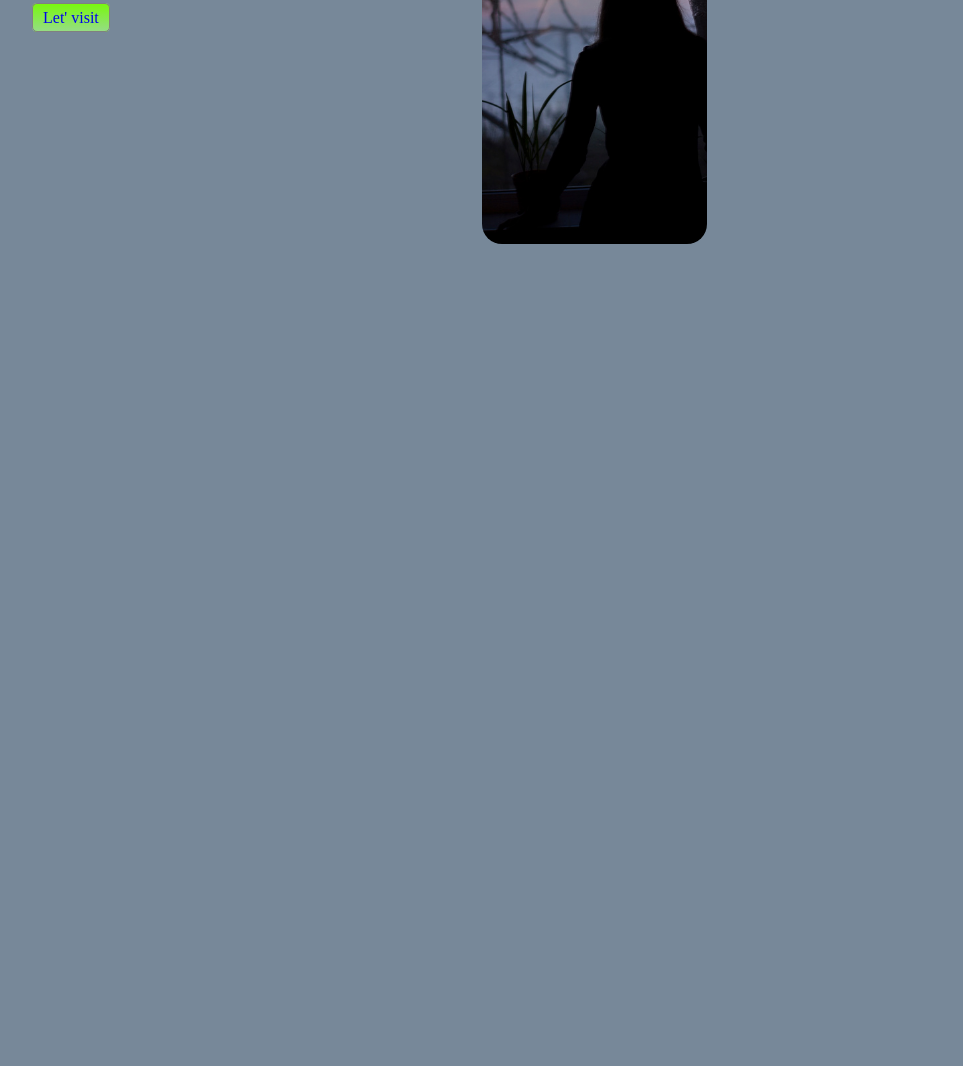
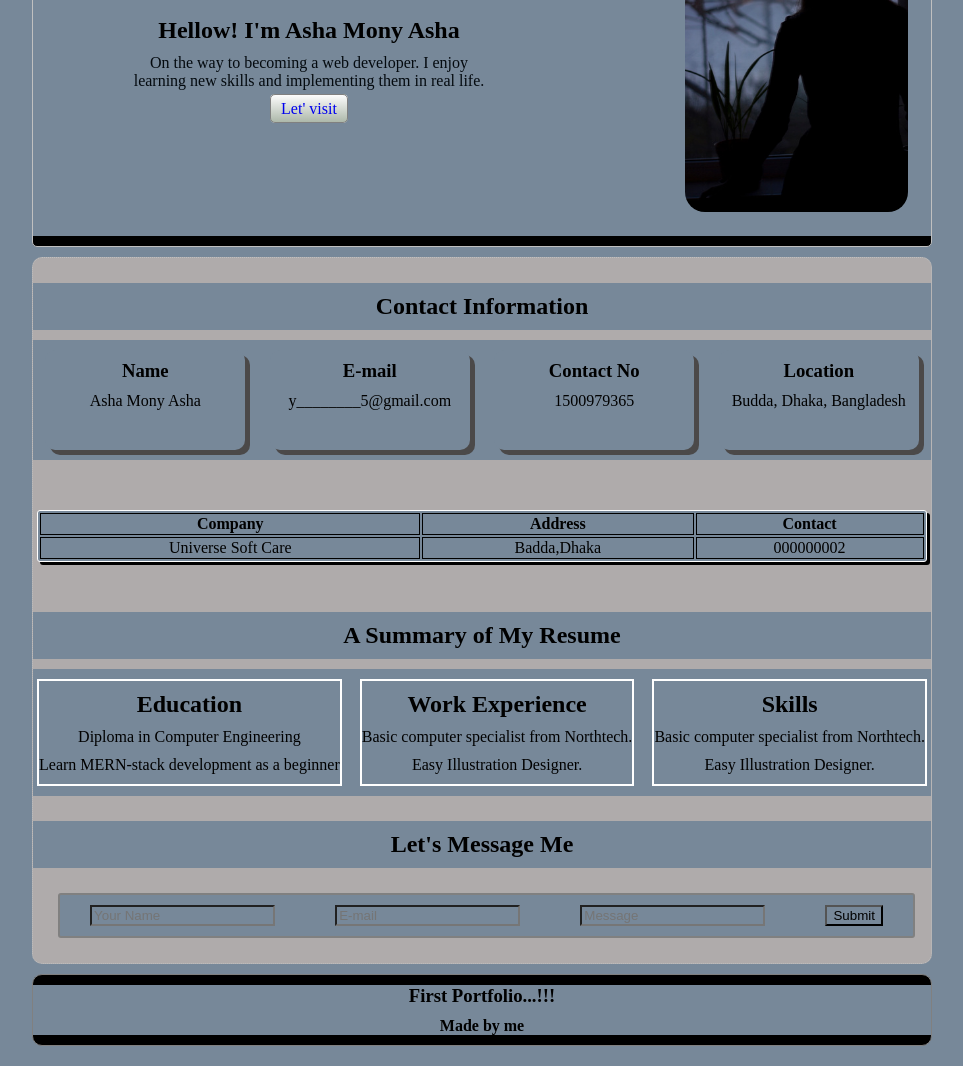
Before and after one commit to Asha-mony/portfolio, a plain HTML site: page index.html in a window 1280 px wide. Shown: the part 174-1240 px from the top of the page, without its empty margins (158-1121 px from the left). Before the commit the page ends 800 px from the top, so only its background shows below. Drawn offline with Linux system fonts and the light colour scheme.

Commit message:
portfolio done

```diff
--- a/index.html
+++ b/index.html
@@ -7,10 +7,10 @@
     <link rel="stylesheet" href="style.css">
 </head>
 <body>
-    <header>
+    <header id="header">
 
     <div class="container-div">
-        <div class="half">
+        <div class="half1">
             <h2>Hellow! I'm Asha Mony Asha</h2>
             <p class="text-colour">On the way to becoming a web developer. I enjoy learning new skills and implementing them in real life.</p>
             <a class="btn" href="linkedin.com" target="_blank">Let' visit</a>
@@ -20,5 +20,97 @@
         </div>
     </div>
     </header>
+
+    <main id="main">
+        <h2>Contact Information</h2>
+        <div class="container-div1">
+            <div class="item">
+                <h3>Name</h3>
+                <p>Asha Mony Asha</p>
+            </div>
+            <div class="item">
+                <h3>E-mail</h3>
+                <p>y________5@gmail.com</p>
+            </div>
+            <div class="item">
+                <h3>Contact No</h3>
+                <p>1500979365</p>
+            </div>
+            <div class="item">
+                <h3>Location</h3>
+                <p>Budda, Dhaka, Bangladesh</p>
+            </div>
+
+        </div>
+
+        <table id="table">
+            <tr>
+                <th>Company</th>
+                <th>Address</th>
+                <th>Contact</th>
+            </tr>
+            <tr>
+                <td>Universe Soft Care</td>
+                <td>Badda,Dhaka</td>
+                <td>000000002</td>
+            </tr>
+        </table>
+
+        <h2 id="summary">A Summary of My Resume</h2>
+
+        <div class="edu-exe">
+            <div class="education">
+                <h2>Education</h2>
+
+                <div>
+                    <p>Diploma in Computer Engineering</p>
+                </div>
+                <div>
+                    <p>Learn MERN-stack development as a beginner</p>
+                </div>
+            </div>
+            <div class="experience">
+                <h2>Work Experience</h2>
+
+                <div>
+                    <p>Basic computer specialist from Northtech.</p>
+                </div>
+
+                <div>
+                    <p>Easy Illustration Designer.</p>
+                </div>
+
+            </div>
+
+            <div class="skills">
+                <h2>Skills</h2>
+
+                <div>
+                    <p>Basic computer specialist from Northtech.</p>
+                </div>
+
+                <div>
+                    <p>Easy Illustration Designer.</p>
+                </div>
+
+            </div>
+        </div>
+
+        <h2>Let's Message Me</h2>
+            <div id="form">
+                <input type="text" placeholder="Your Name">
+                <input type="email" placeholder="E-mail">
+                <input type="text" placeholder="Message">
+                <input type="button" value="Submit">
+            </div>
+
+    </main>
+
+    <footer id="foot">
+        <div>
+            <h3>First Portfolio...!!!</h3>
+            <h4 id="no">Made by me</h4>
+        </div>
+    </footer>
 </body>
 </html>
--- a/style.css
+++ b/style.css
@@ -1,9 +1,31 @@
 *{
     background-color: lightslategray;
     max-width: 900px;
-    margin: 20px auto;
+    margin: 10px auto;
 }
+
+#header{
+   background-color: black;
+   border: 1px double silver;
+   border-radius: 5px;
+
+}
+
+#main{
+   background-color: rgb(175, 171, 171);
+   border: 1px dotted silver;
+   border-radius: 10px;
+
+}
+
+
+
 .container-div{
+    display: flex;
+    text-align: center;
+}
+
+.container-div1{
     display: flex;
 }
 
@@ -11,20 +33,106 @@
     color: rgb(4, 10, 15);
 }
 
-.half{
+.half1{
     width: 50%;
+    margin-top: 150px;
+    margin-left: 100px;
 }
+
 
 .half img{
     width: 50%;
     border-radius: 20px;
+    margin-left: 200px;
+    margin-right: 30px;
 }
 
 .btn{
     text-decoration: none;
     border: 1px solid gray;
     /*background-color: skyblue;*/
-    background-image: linear-gradient(rgb(120, 248, 15), rgb(149, 221, 132)) ;
+    background-image: linear-gradient(rgb(252, 252, 252), rgb(173, 184, 170)) ;
     padding: 5px 10px;
     border-radius: 5px;
 }
+.item{
+    /*border: 2px solid black;*/
+    width: 200px;
+    height: 100px;
+    text-align: center;
+    /*background-color: rgb(159, 166, 172);*/
+    border-radius: 10px;
+    box-shadow: 5px 5px rgb(75, 73, 73);
+
+}
+
+main >h2{
+    text-align: center;
+    margin-top: 25px;
+    border-width: 50px;
+    padding: 10px;
+}
+table{
+    width: 99%;
+    /*border-collapse: collapse;*/
+    box-shadow: 3px 3px black;
+    border: 1px solid white;
+    border-radius: 3px;
+    margin-top: 15px;
+    table-layout: auto;
+
+}
+
+#table{
+    margin-top: 50px;
+}
+
+th, td{
+    border: 1px solid black;
+    text-align: center;
+
+}
+.edu-exe{
+    display: flex;
+    gap: 10px;
+    text-align: center;
+    width: 100%;
+}
+
+.education{
+    border: 2px solid white;
+}
+
+.experience{
+    border: 2px solid white;
+}
+
+.skills{
+    border: 2px solid white;
+}
+
+#summary{
+    text-align: center;
+    margin-top: 50px;
+}
+
+#form{
+    display: flex;
+    border: 2px solid gray;
+    border-radius: 3px;
+    margin: 25px;
+    width: 95%;
+
+}
+
+#foot{
+    background-color: black;
+    text-align: center;
+    border: 1px solid gray;
+    border-radius: 10px;
+
+}
+
+.no{
+    color: aliceblue;
+}
```
